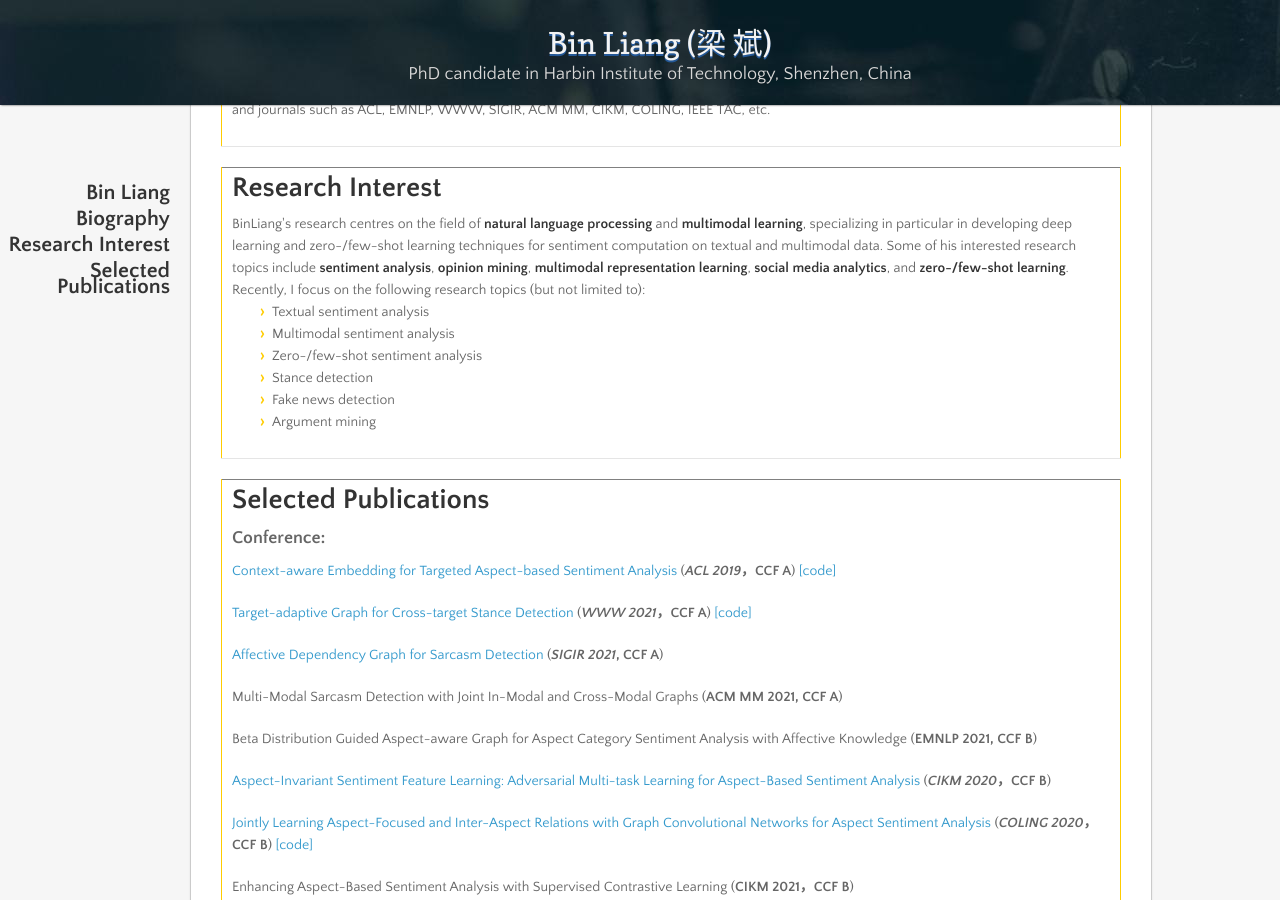
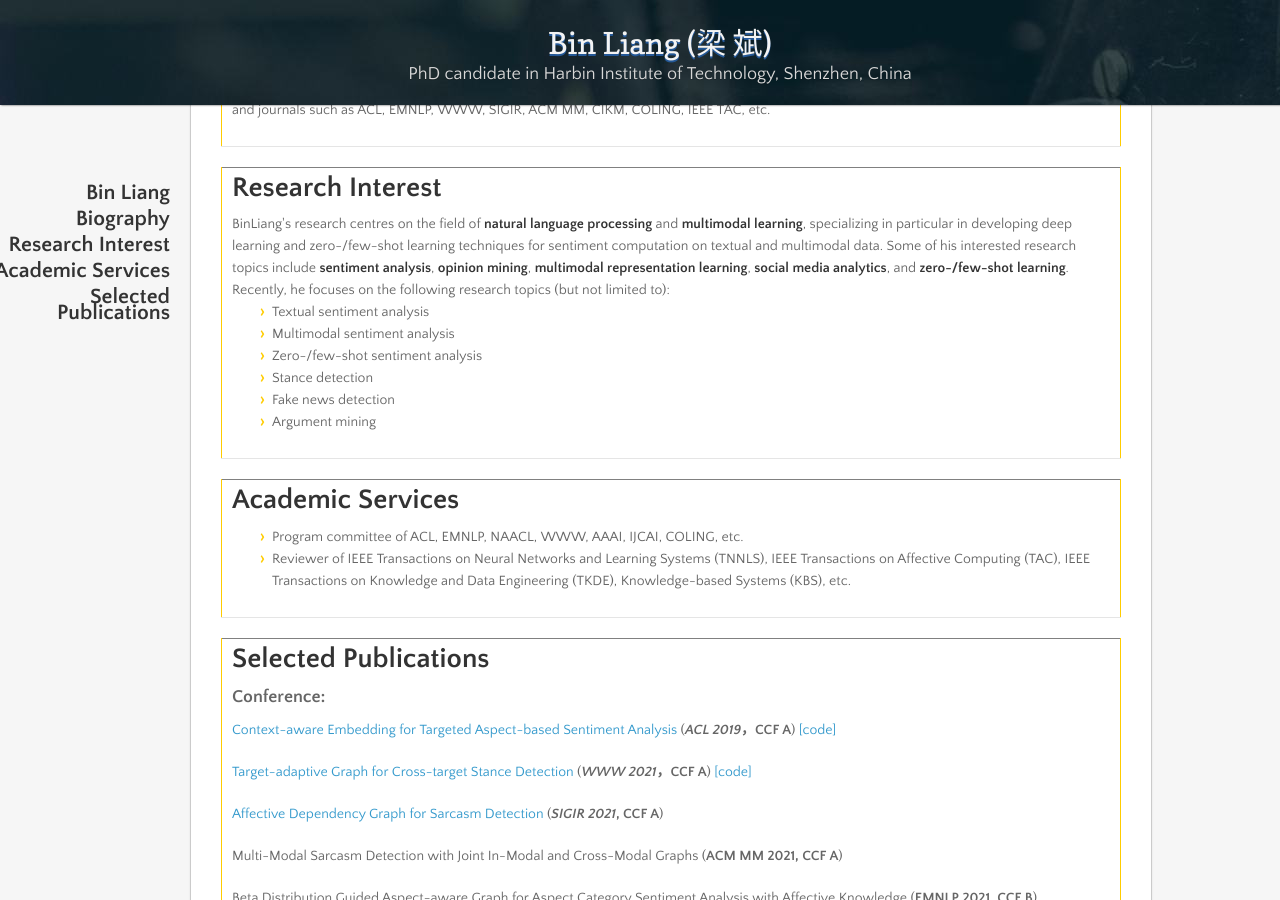
Before and after one commit to BinLiang-NLP/BinLiang-NLP.github.io, a Jekyll site: the page built from index.md, in a window 1280 px wide and 900 px high, scrolled down 519 px. Built offline with Jekyll 4.4.1, drawn with Linux system fonts in a browser that asks for light colours; nearby versions of some CDN libraries; our own code applies the rules of GitHub Pages for plain Markdown files.

Commit message:
Update index.md

```diff
--- a/index.md
+++ b/index.md
@@ -32,7 +32,7 @@
   <tr>
     <td width="100%">
       <h1>Research Interest</h1>
-      BinLiang's research centres on the field of <strong>natural language processing</strong> and <strong>multimodal learning</strong>, specializing in particular in developing deep learning and zero-/few-shot learning techniques for sentiment computation on textual and multimodal data. Some of his interested research topics include <strong>sentiment analysis</strong>, <strong>opinion mining</strong>, <strong>multimodal representation learning</strong>, <strong>social media analytics</strong>, and <strong>zero-/few-shot learning</strong>. Recently, I focus on the following research topics (but not limited to):
+      BinLiang's research centres on the field of <strong>natural language processing</strong> and <strong>multimodal learning</strong>, specializing in particular in developing deep learning and zero-/few-shot learning techniques for sentiment computation on textual and multimodal data. Some of his interested research topics include <strong>sentiment analysis</strong>, <strong>opinion mining</strong>, <strong>multimodal representation learning</strong>, <strong>social media analytics</strong>, and <strong>zero-/few-shot learning</strong>. Recently, he focuses on the following research topics (but not limited to):
 <ul>
 <li>Textual sentiment analysis</li>
 <li>Multimodal sentiment analysis</li>
@@ -44,6 +44,21 @@
     </td>
   </tr>
 </table>
+
+
+
+<table border="1">
+  <tr>
+    <td width="100%">
+      <h1>Academic Services</h1>
+<ul>
+<li>Program committee of ACL, EMNLP, NAACL, WWW, AAAI, IJCAI, COLING, etc.</li>
+<li>Reviewer of IEEE Transactions on Neural Networks and Learning Systems (TNNLS), IEEE Transactions on Affective Computing (TAC), IEEE Transactions on Knowledge and Data Engineering (TKDE), Knowledge-based Systems (KBS), etc.</li>
+</ul>
+    </td>
+  </tr>
+</table>
+
 
 
 
```
